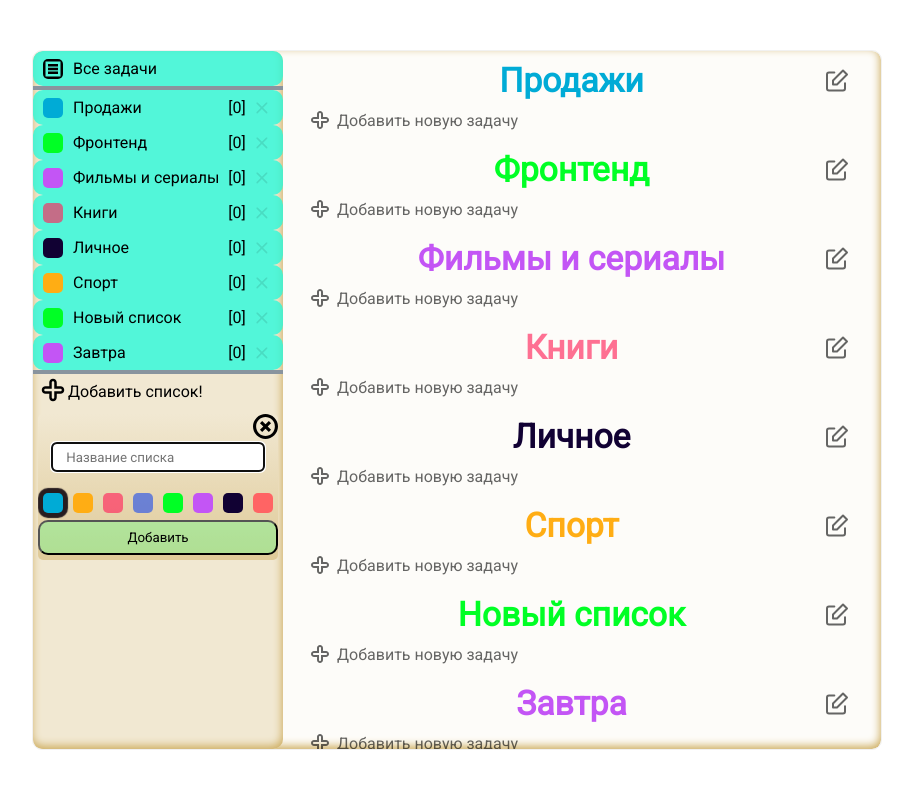
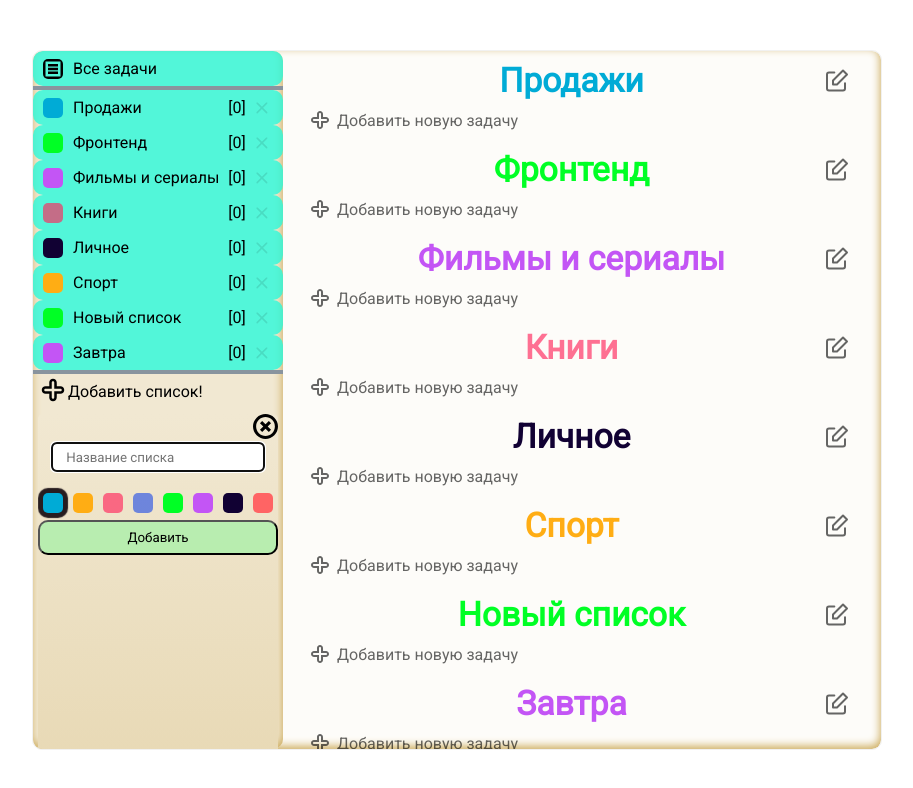
Before and after one commit to MaSkA6293/ToDo2-ReactMERNdeployToHeroku, a React (Create React App) app in the folder client/: page / in a window 1280 px wide. Both pictures are taken after a click on the item "Добавить список!". Shown: the top 788 px of the page, without its empty margins (183-1096 px from the left). Built offline with nearby package versions, Linux system fonts and the light colour scheme; data requests are answered from the project's data file.

Commit message:
correct mistake

```diff
--- a/client/src/components/AddNewList/AddNewList.scss
+++ b/client/src/components/AddNewList/AddNewList.scss
@@ -10,6 +10,7 @@
   display: flex;
   flex-direction: column;
   width: auto;
+  height: 100%;
   padding-top: 15px;
   overflow-y: hidden;
   img {
--- a/client/src/components/AddNewList/index.jsx
+++ b/client/src/components/AddNewList/index.jsx
@@ -67,7 +67,7 @@ const AddNewList = ({
         ))}
       </ul>
       {isOpenPanelAddList && (
-        <div className="addNewList list">
+        <div className="addNewList ">
           <input
             type="text"
             placeholder="    Название списка"
--- a/client/src/components/App/App.scss
+++ b/client/src/components/App/App.scss
@@ -29,6 +29,7 @@
   top: 50%;
   width: calc(100vw - 30px);
   height: calc(100vh - 100px);
+  min-height: 400px;
   transform: translate(-50%, -50%);
   box-shadow: 5px 5px 18px -5px #564d4d;
   background-color: lighten($color: #f1e8d2, $amount: 10%);
--- a/client/src/components/Leftpanel/LeftPanel.scss
+++ b/client/src/components/Leftpanel/LeftPanel.scss
@@ -2,7 +2,7 @@
   flex: 1 1 30%;
   font-size: 1rem;
   min-width: 250px;
-  height: auto;
+  height: 100%;
   background-color: #f1e8d2;
   border-radius: 10px;
   max-width: 250px;
--- a/client/src/components/List/List.scss
+++ b/client/src/components/List/List.scss
@@ -2,7 +2,7 @@
   border-bottom: 4px solid #89949e;
   max-height: calc(100vh / 2.5);
   overflow-y: auto;
-  overflow-x: visible;
+  overflow-x: none;
   z-index: 3;
   transition: all ease 2s;
   &_activ {
```
